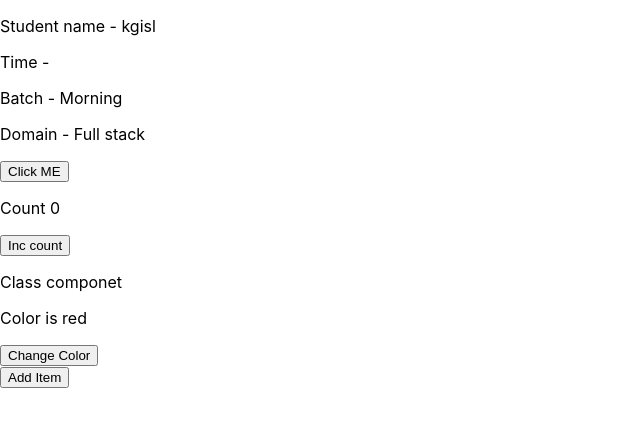
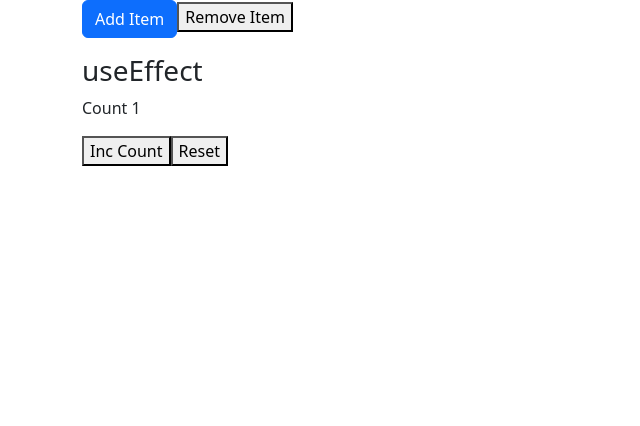
Before and after one commit to vivekaviva/my-app, a React (Create React App) app: page / in a window 1280 px wide. Shown: the top 426 px of the page, without its empty margins (0-640 px from the left). Built offline with nearby package versions, Linux system fonts and the light colour scheme.

Commit message:
effect hook

```diff
--- a/package.json
+++ b/package.json
@@ -6,6 +6,7 @@
     "@testing-library/jest-dom": "^5.17.0",
     "@testing-library/react": "^13.4.0",
     "@testing-library/user-event": "^13.5.0",
+    "bootstrap": "^5.3.3",
     "react": "^18.3.1",
     "react-dom": "^18.3.1",
     "react-scripts": "5.0.1",
--- a/src/App.js
+++ b/src/App.js
@@ -7,6 +7,9 @@ import FavColor from "./components/FavColor";
 import Counter from "./components/Counter";
 import Navbar from "./components/Navbar";
 import List from "./components/List";
+import "bootstrap/dist/css/bootstrap.min.css";
+
+import Timer from "./components/Timer";
 
 function App() {
   const webInfo = { page: "Home page", number: 1, content: "content" };
@@ -42,12 +45,13 @@ function App() {
 
       <p style={{ color: "red", background: "yellow" }}>Inline Style</p> */}
 
-      <FavColor />
+      {/* <FavColor />
 
       <Counter />
-      <Navbar />
-      <div>
+      <Navbar /> */}
+      <div className="container">
         <List />
+        <Timer />
       </div>
 
       {/* <Footer /> */}
--- a/src/components/FavColor.jsx
+++ b/src/components/FavColor.jsx
@@ -25,15 +25,15 @@ function FavColor() {
 
   return (
     <>
+      <p>Name : {name}</p>
       <p>Student name - {students.name}</p>
       <p>Time - {students.time}</p>
-
       <p>Batch - {students.batch}</p>
       <p>Domain - {students.Domain}</p>
       {/* <h3>Fav color is {color}</h3>
 
       <p>Name is {name}</p> */}
-      <button onClick={update}>Click ME</button>
+      <button onClick={update}>Update Students List</button>
     </>
   );
 }
--- a/src/components/List.jsx
+++ b/src/components/List.jsx
@@ -1,4 +1,5 @@
 import { useState } from "react";
+
 function List() {
   const [list, setList] = useState([]);
   const [count, setCount] = useState(1);
@@ -9,9 +10,22 @@ function List() {
     setCount((prevState) => prevState + 1);
   }
 
+  // [1,2,3,4,5,5,6]
+
+  function remove() {
+    setList((prevState) => {
+      const newList = [...prevState];
+      newList.pop();
+      return newList;
+    });
+  }
+
   return (
     <>
-      <button onClick={addItem}>Add Item</button>
+      <button className="btn btn-primary" onClick={addItem}>
+        Add Item
+      </button>
+      <button onClick={remove}>Remove Item</button>
       <ul>
         {list.map((el, index) => (
           <li key={index}>{el}</li>
--- /dev/null
+++ b/src/components/Timer.jsx
@@ -0,0 +1,42 @@
+import { useEffect, useState } from "react";
+
+function Timer() {
+  const [count, setCount] = useState(1);
+
+  useEffect(() => {
+    console.log("Screen");
+    checkCount();
+    // setTimeout(() => {
+    //   setCount((prevState) => {
+    //     return prevState + 1;
+    //   });
+    // }, 1000);
+  }, [count]);
+
+  function checkCount() {
+    if (count > 10) {
+      setCount(1);
+    }
+  }
+
+  function reset() {
+    setCount(1);
+  }
+
+  function updateCount() {
+    setCount((prevState) => {
+      return prevState + 1;
+    });
+  }
+
+  return (
+    <>
+      <h3>useEffect</h3>
+      <p>Count {count}</p>
+      <button onClick={updateCount}>Inc Count</button>
+      <button onClick={reset}>Reset</button>
+    </>
+  );
+}
+
+export default Timer;
```
Also changed, not shown: 1 other file (tests, documents, lock files or other folders).
